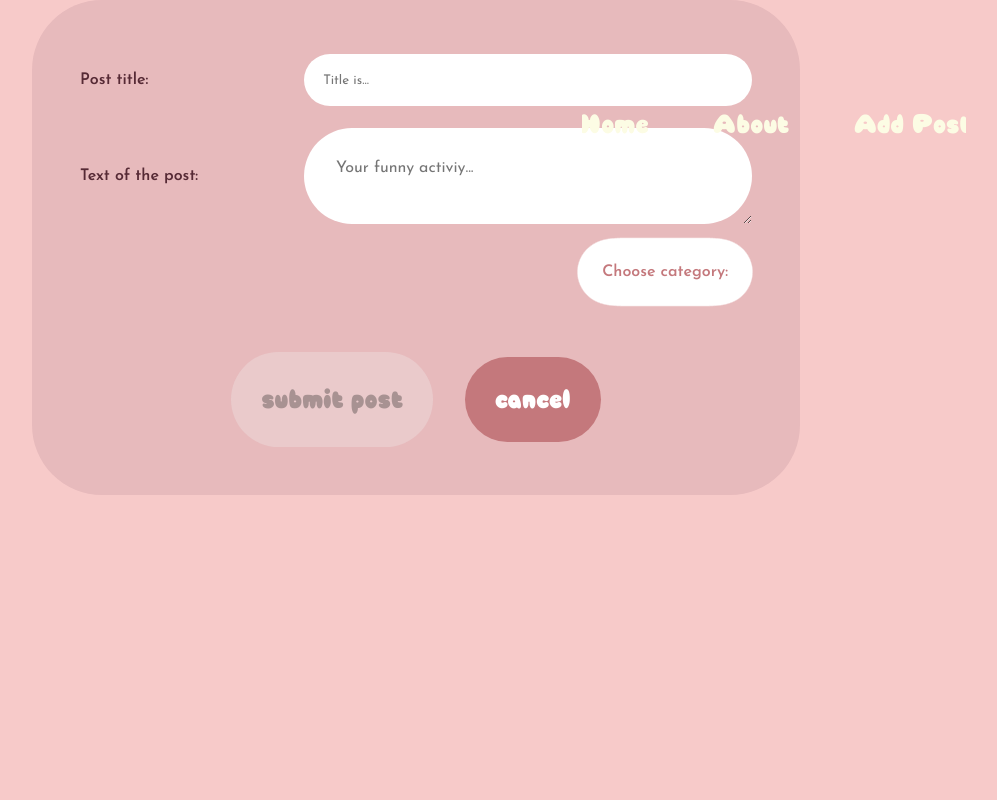
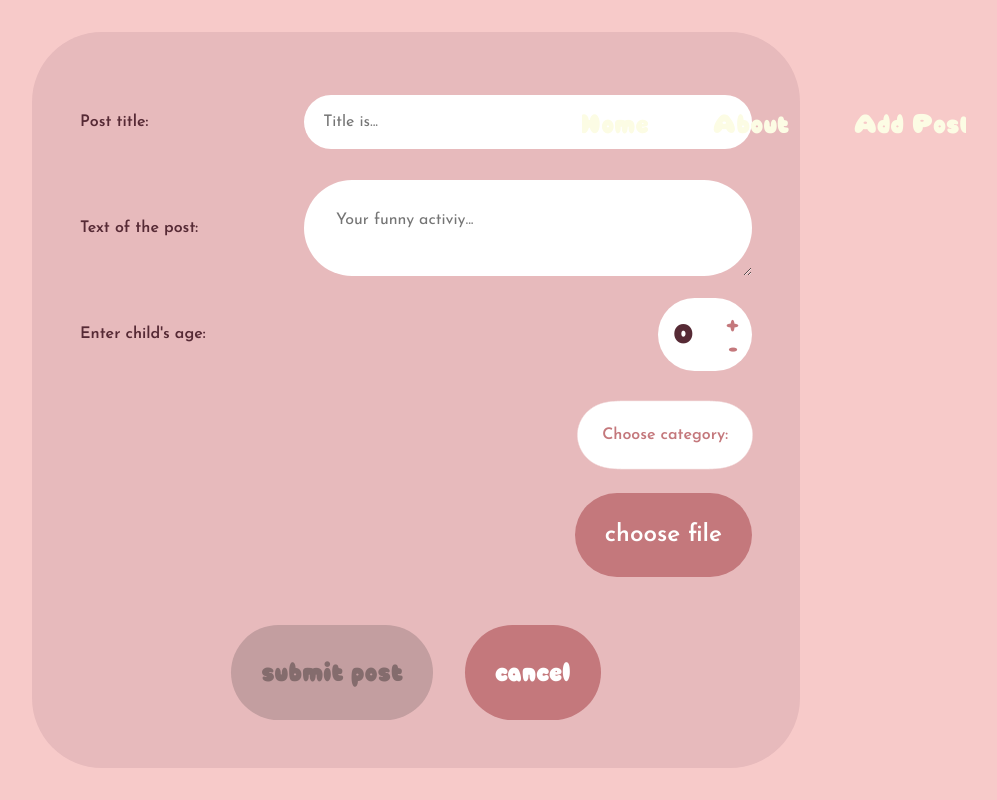
Before and after one commit to Yordaniss/playground, a Next.js app: page /addPost in a window 1280 px wide. Shown: the whole page, without its empty margins (224-1221 px from the left). Built offline with nearby package versions, Linux system fonts and the light colour scheme.

Commit message:
Trying out dynamic routing without hooks
The page is pre-rendering with the help of getStaticProps. Also, implemented a custom hook to outsource some form-validation logic

```diff
--- /dev/null
+++ b/components/hooks/useInput.js
@@ -0,0 +1,31 @@
+import { useState } from "react";
+
+export default function useInput(validateValue) {
+  const [enteredValue, setEnteredValue] = useState("");
+  const [isTouched, setIsTouched] = useState(false);
+
+  const valueChangeHandler = (e) => {
+    setEnteredValue(e.target.value);
+  };
+
+  const inputBlurHandler = (e) => {
+    setIsTouched(true);
+  };
+
+  const reset = () => {
+    setEnteredValue("");
+    setIsTouched(false);
+  };
+
+  const valueIsValid = validateValue(enteredValue);
+  const hasError = !valueIsValid && isTouched;
+
+  return {
+    value: enteredValue,
+    isValid: valueIsValid,
+    hasError,
+    valueChangeHandler,
+    inputBlurHandler,
+    reset,
+  };
+}
--- a/components/layout/postsDashboard/AddPost.js
+++ b/components/layout/postsDashboard/AddPost.js
@@ -2,111 +2,66 @@ import { useState, useEffect, use } from "react";
 import useHttpRequest from "../../hooks/useHttpRequest";
 import Dropdown from "../../UI/Dropdown";
 import Button from "../../UI/Button";
-// import Input from "../../UI/Input";
+import useInput from "../../hooks/useInput";
+import AgeInput from "../searchManagement/AgeInput";
 
 export default function AddPost(props) {
-  const [isInputTouched, setInputIsTouched] = useState({
-    title: false,
-    text: false,
-    category: false,
-  });
-  const [enteredFormData, setEnteredFormData] = useState({
-    title: "",
-    text: "",
-    category: 0,
-  });
-  const enteredFormDataIsValid = {
-    title: enteredFormData.title.trim() !== "" ? true : false,
-    text: enteredFormData.text.trim() !== "" ? true : false,
-    category: false,
-  };
-  const putErrorClass = {
-    title: !enteredFormDataIsValid.title && isInputTouched.title ? true : false,
-    text: !enteredFormDataIsValid.text && isInputTouched.text ? true : false,
-    category: false,
-  };
+  const {
+    value: enteredTitle,
+    isValid: enteredTitleIsValid,
+    hasError: titleHasError,
+    valueChangeHandler: titleChangeHandler,
+    inputBlurHandler: titleInputBlurHandler,
+    reset: resetTitleInput,
+  } = useInput((value) => value.trim() !== "");
 
   let isFormValid = false;
 
-  if (enteredFormDataIsValid.title && enteredFormDataIsValid.text) {
+  if (enteredTitleIsValid) {
     isFormValid = true;
   } else {
     isFormValid = false;
   }
 
-  const titleInputChangeHandler = (e) => {
-    setEnteredFormData((prevInput) => {
-      return { ...prevInput, title: e.target.value };
-    });
-  };
-
-  const titleInputBlurHandler = (e) => {
-    setInputIsTouched((prevInput) => {
-      return { ...prevInput, title: true };
-    });
-  };
-
-  const textTextareaChangeHandler = (e) => {
-    setEnteredFormData((prevInput) => {
-      return { ...prevInput, text: e.target.value };
-    });
-  };
-
-  const textTextareaBlurHandler = (e) => {
-    setInputIsTouched((prevInput) => {
-      return { ...prevInput, text: true };
-    });
-  };
+  useEffect(() => {
+    const sendPostCallback = (sendingResult, postTitle) => {
+      setPosts(fetchResult.data);
+      // props.onAddPost();
+    };
+  }, []);
 
   const formSubmitHandler = (e) => {
     e.preventDefault();
-    // sendPost(
-    //   {
-    //     url: "http://localhost:3000/api/posts",
-    //     method: "POST",
-    //     headers: {
-    //       "Content-Type": "application/json",
-    //     },
-    //     body: {
-    //       title: "hi",
-    //       main_category: 2,
-    //       age_category: 6,
-    //       components: [
-    //         ["Required items", ["rock", "paper", "scissors"]],
-    //         ["Instruction", ["Die"]],
-    //       ],
-    //     },
-    //   },
-    //   sendPostCallback()
-    //   // sendPostCallback.bind(null, postTitle)
-    // );
+    sendPost(
+      {
+        url: "http://localhost:3000/api/posts",
+        method: "POST",
+        headers: {
+          "Content-Type": "application/json",
+        },
+        body: {
+          title: "hi",
+          main_category: 2,
+          age_category: 6,
+          components: [
+            ["Required items", ["rock", "paper", "scissors"]],
+            ["Instruction", ["Die"]],
+          ],
+        },
+      },
+      sendPostCallback()
+      // sendPostCallback.bind(null, postTitle)
+    );
 
-    if (!enteredFormDataIsValid.title) {
+    if (!isFormValid) {
       return;
     }
-    setEnteredFormData({
-      title: "",
-      authorsUsername: "",
-      text: "",
-      category: 0,
-    });
-
-    setInputIsTouched({
-      title: false,
-      authorsUsername: false,
-      text: false,
-      category: false,
-    });
+    resetTitleInput();
   };
 
   const { isLoading, error, sendRequest: sendPost } = useHttpRequest();
 
-  // useEffect(() => {
-  const sendPostCallback = (sendingResult, postTitle) => {
-    // setPosts(fetchResult.data);
-    // props.onAddPost();
-    console.log("success");
-  };
+  console.log(titleHasError ? "input-error" : "");
 
   return (
     <div className="outer-container">
@@ -118,22 +73,21 @@ export default function AddPost(props) {
             Post title:
           </label>
           <input
-            className={`input ${putErrorClass.title ? "input-error" : ""}`}
-            onChange={titleInputChangeHandler}
+            className={`input ${titleHasError ? "input-error" : ""}`}
+            onChange={titleChangeHandler}
             onBlur={titleInputBlurHandler}
             id="inputPostTitle"
             type="text"
-            value={enteredFormData.title}
+            value={enteredTitle}
             placeholder="Title is..."
           />
           <label className="labelForTextarea">Text of the post: </label>
           <textarea
             placeholder="Your funny activiy..."
-            className={`textarea ${putErrorClass.text ? "input-error" : ""}`}
-            onChange={textTextareaChangeHandler}
-            onBlur={textTextareaBlurHandler}
-            value={enteredFormData.text}
+            className={`textarea`}
           />
+          <label className="labelForAgeInput">Enter child's age: </label>
+          <AgeInput></AgeInput>
           <Dropdown
             className="dropdown"
             dropdownList={{
@@ -143,15 +97,19 @@ export default function AddPost(props) {
             }}
             selectionModifier="SORT"
           ></Dropdown>
+          <label className="button custom-file-input" htmlFor="chooseFile">
+            Choose file
+          </label>
+          <input id="chooseFile" type="file" />
         </div>
         <div className="formButtons">
           <input
             disabled={!isFormValid}
-            className="button"
+            className="button submit"
             type="submit"
             value="submit post"
-          ></input>
-          <a className="button cancel">cancel</a>
+          />
+          <input type="reset" value="cancel" className="button cancel" />
         </div>
       </form>
     </div>
--- a/components/layout/searchManagement/AgeInput.js
+++ b/components/layout/searchManagement/AgeInput.js
@@ -20,10 +20,23 @@ export default function AgeInput() {
       <input
         className="ageInput"
         type="number"
-        defaultValue={currentStep}
+        value={currentStep}
         min="0"
         max="10"
-      />
+        onClick={(e) => {
+          e.target.value = "";
+        }}
+        onInput={(e) => {
+          if (e.target.value !== "") {
+            setCurrentStep(e.target.value);
+          }
+        }}
+        onBlur={(e) => {
+          e.target.value = currentStep;
+        }}
+      >
+        {console.log(currentStep)}
+      </input>
       <div className="ageInput__buttons">
         <button
           onClick={() => {
--- a/pages/_app.js
+++ b/pages/_app.js
@@ -4,7 +4,6 @@ import Layout from "../components/layout/Layout";
 import PostsDashboard from "../components/layout/postsDashboard/PostsDashboard";
 
 function App({ Component, pageProps }) {
-  console.log(Component);
   return (
     <Layout>
       {Component !== undefined && Component.name !== "Home" && (
--- a/shared/styles/global-css/index.css
+++ b/shared/styles/global-css/index.css
@@ -169,6 +169,9 @@ table {
 }
 .outer-container {
   position: relative;
+  display: flex;
+  justify-content: center;
+  align-items: center;
   width: 100%;
   height: 100%;
   min-height: 100vh;
@@ -179,14 +182,13 @@ table {
   position: relative;
   width: 60%;
   height: 60%;
-  margin: auto;
   padding: 3rem;
   background-color: #e7babc;
 }
 .addPost__inner-container {
   display: grid;
   grid-template-columns: 1fr 2fr;
-  grid-template-rows: 1fr min-content 1fr;
+  grid-template-rows: 1fr min-content 1fr 1fr 1fr;
   grid-template-areas: "labels inputs";
   justify-content: space-between;
   align-items: center;
@@ -208,9 +210,18 @@ table {
   width: 100%;
   min-width: 100%;
 }
+.addPost__inner-container .labelForAgeInput {
+  grid-row: 3;
+  grid-column: 1;
+}
+.addPost__inner-container .ageInput-container {
+  grid-row: 3;
+  grid-column: 2;
+  justify-self: right;
+}
 .addPost__inner-container .dropdown {
   grid-area: inputs;
-  grid-row: 3;
+  grid-row: 4;
   justify-self: end;
 }
 .addPost__inner-container .dropdown * {
@@ -218,6 +229,24 @@ table {
 }
 .addPost__inner-container .dropdown__top {
   color: #c4787c;
+}
+.addPost__inner-container input[type=file] {
+  display: none;
+}
+.addPost__inner-container .custom-file-input {
+  display: block;
+  grid-column: 2;
+  grid-row: 5;
+  justify-self: right;
+  color: white;
+  font-family: "Josefin Sans";
+  font-size: clamp(1rem, 1.9vw, 1.8rem);
+  background-color: #c4787c;
+  width: min-content;
+  height: min-content;
+}
+.addPost__inner-container .custom-file-input:hover {
+  box-shadow: none;
 }
 .addPost__inner-container label:first-of-type {
   grid-row: 1;
@@ -233,21 +262,11 @@ table {
   column-gap: 2rem;
   margin-top: 3rem;
 }
-.addPost .formButtons .input {
-  font-size: 1rem;
-  color: rgba(0, 0, 0, 0.8);
-  border: none;
-}
-.addPost .formButtons .input[type=submit] {
+.addPost .formButtons .submit {
   background-color: #c4787c;
   color: white;
-  margin: 0 auto;
 }
-.addPost .formButtons .input-error {
-  color: rgb(223, 0, 104);
-  border: 1px solid rgb(223, 0, 104);
-}
-.addPost .formButtons .input:disabled, .addPost .formButtons .input:disabled:hover, .addPost .formButtons .input:disabled:active {
+.addPost .formButtons .submit:disabled, .addPost .formButtons .submit:disabled:hover, .addPost .formButtons .submit:disabled:active {
   background-color: #c39ea0;
   color: #846c6d;
   box-shadow: none;
@@ -256,6 +275,15 @@ table {
 .addPost .formButtons .cancel {
   background-color: #c4787c;
   color: white;
+}
+.addPost .input {
+  font-size: 1rem;
+  color: rgba(0, 0, 0, 0.8);
+  border: none;
+}
+.addPost .input-error {
+  color: rgb(223, 0, 104);
+  border: 2px solid rgb(223, 0, 104);
 }
 
 @media screen and (max-width: 890px) {
@@ -434,6 +462,20 @@ body {
   padding: 2rem;
   margin: 0 auto;
   border-radius: 50px;
+}
+
+.post-container {
+  background-color: #f7cac9;
+  display: flex;
+  justify-content: center;
+  align-items: center;
+  align-content: center;
+  width: 100vw;
+  height: 100vh;
+}
+.post-container .card.post {
+  width: 70%;
+  height: 80%;
 }
 
 .header {
--- a/shared/styles/layout/addPost/_AddPost.scss
+++ b/shared/styles/layout/addPost/_AddPost.scss
@@ -1,41 +1,40 @@
-@use '../../abstracts/Variables' as *;
+@use "../../abstracts/Variables" as *;
 
-.outer-container{
+.outer-container {
   position: relative;
+  display: flex;
+  justify-content: center;
+  align-items: center;
   width: 100%;
   height: 100%;
   min-height: 100vh;
   background-color: $bg-primary-light-pink;
 }
 
-  .addPost{
+.addPost {
   position: relative;
   width: 60%;
   height: 60%;
-    margin: auto;
   padding: 3rem;
   background-color: $bg-accent-dull-sakura;
 
-
-    &__inner-container{
+  &__inner-container {
     display: grid;
     grid-template-columns: 1fr 2fr;
-      grid-template-rows: 1fr min-content 1fr;
-      grid-template-areas:
-      'labels inputs';
+    grid-template-rows: 1fr min-content 1fr 1fr 1fr;
+    grid-template-areas: "labels inputs";
     justify-content: space-between;
     align-items: center;
     row-gap: 1rem;
 
-
-      label{
+    label {
       font-family: $ff-text;
       font-weight: 600;
       color: $clr-primary-dull-wine;
       grid-area: labels;
     }
 
-      textarea{
+    textarea {
       grid-area: inputs;
       grid-row: 2;
       color: rgb(black, 0.8);
@@ -46,31 +45,61 @@
       min-width: 100%;
     }
 
-      .dropdown{
+    .labelForAgeInput {
+      grid-row: 3;
+      grid-column: 1;
+    }
+
+    .ageInput-container {
+      grid-row: 3;
+      grid-column: 2;
+      justify-self: right;
+    }
+
+    .dropdown {
       grid-area: inputs;
-        grid-row: 3;
+      grid-row: 4;
       justify-self: end;
 
       & * {
         font-size: 1rem;
       }
 
-        &__top{
+      &__top {
         color: $clr-primary-dull-rose;
       }
-
     }
 
-      label:first-of-type{
+    input[type="file"] {
+      display: none;
+    }
+
+    .custom-file-input {
+      display: block;
+      grid-column: 2;
+      grid-row: 5;
+      justify-self: right;
+      color: $clr-primary-white;
+      font-family: $ff-text;
+      font-size: $fs-s;
+      background-color: $bg-primary-dull-rose;
+      width: min-content;
+      height: min-content;
+      &:hover {
+        box-shadow: none;
+      }
+    }
+
+    label:first-of-type {
       grid-row: 1;
     }
 
-      label:nth-of-type(2){
+    label:nth-of-type(2) {
       grid-row: 2;
     }
   }
 
-    .formButtons{
+  .formButtons {
     display: flex;
     justify-content: center;
     align-content: center;
@@ -78,38 +107,39 @@
     column-gap: 2rem;
     margin-top: 3rem;
 
-      .input{
-        font-size: 1rem;
-        color: rgb(black, 0.8);
-        border: none;
-
-        &[type="submit"]{
+    .submit {
       background-color: $bg-primary-dull-rose;
       color: $clr-primary-white;
-          margin: 0 auto;
-        }
 
-        &-error{
-          color: rgb(223, 0, 104);
-          border: 1px solid rgb(223, 0, 104);
-        }
-
-        &:disabled, &:disabled:hover, &:disabled:active{
+      &:disabled,
+      &:disabled:hover,
+      &:disabled:active {
         background-color: #c39ea0;
         color: #846c6d;
         box-shadow: none;
         cursor: not-allowed;
       }
     }
-      .cancel{
+    .cancel {
       background-color: $bg-primary-dull-rose;
       color: $clr-primary-white;
     }
   }
+
+  .input {
+    font-size: 1rem;
+    color: rgb(black, 0.8);
+    border: none;
+
+    &-error {
+      color: rgb(223, 0, 104);
+      border: 2px solid rgb(223, 0, 104);
+    }
+  }
 }
 
-@media screen and (max-width: $bp-medium-screen){
-  .addPost{
+@media screen and (max-width: $bp-medium-screen) {
+  .addPost {
     width: 80%;
   }
 }
--- a/shared/styles/layout/postsDashBoard/_Index.scss
+++ b/shared/styles/layout/postsDashBoard/_Index.scss
@@ -1,2 +1,3 @@
 @forward "dashboard";
 @forward "searchManagement";
+@forward "PostContainer";
```
Also changed, not shown: pages/posts/[postID].js (+26 -58 lines), shared/styles/layout/postsDashBoard/_PostContainer.scss (added, +16 -0 lines), 1 other file (tests, documents, lock files or other folders). Lines whose indentation alone changed are shown as unchanged.
